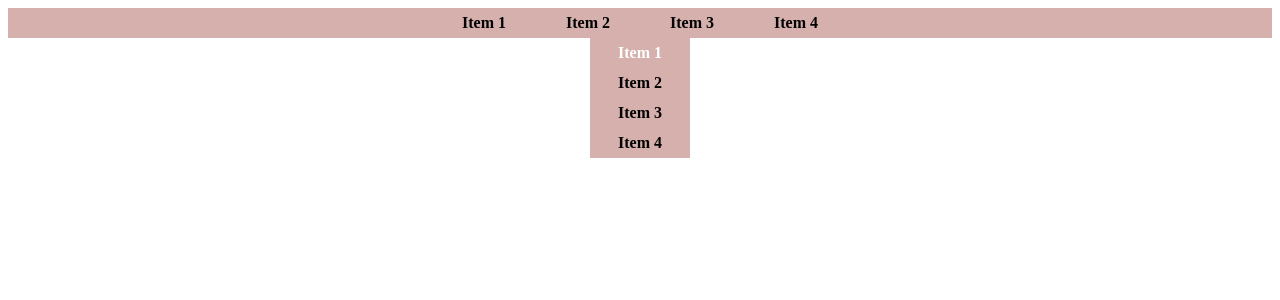
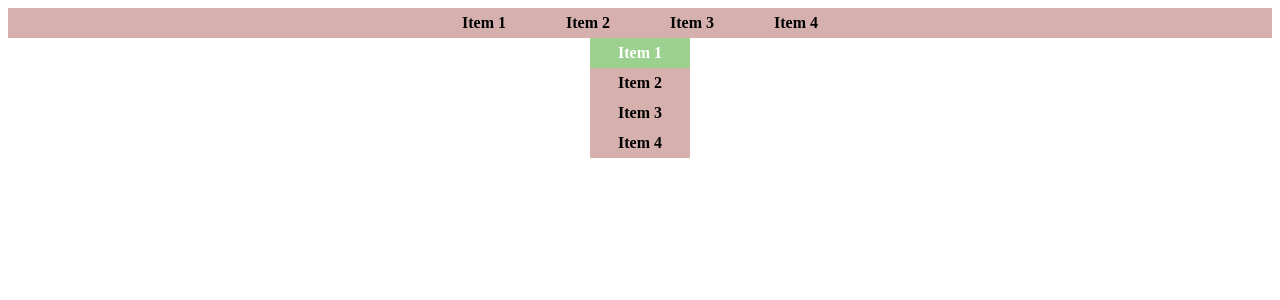
Before and after one commit to supervehacker/javleech, a Python web app: template templates/baitapcss.html in a window 1280 px wide, with the pointer over the restyled element. Shown: the top 300 px of the page. Run offline with Jinja, Linux system fonts and the light colour scheme; the template is opened without the code that fills it, so the values that code supplies are empty.

Commit message:
fix lỗi item dọc khi hover

```diff
--- a/static/css/baitap.css
+++ b/static/css/baitap.css
@@ -30,3 +30,7 @@ span:hover {
     background-color: #9CD08F;
     cursor:pointer;
 }
+
+nav.menu_vertical>span:hover {
+    background-color: #9CD08F;
+}
```
